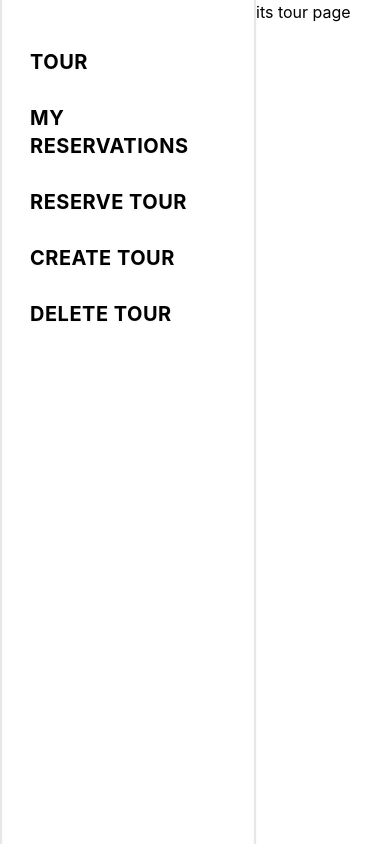
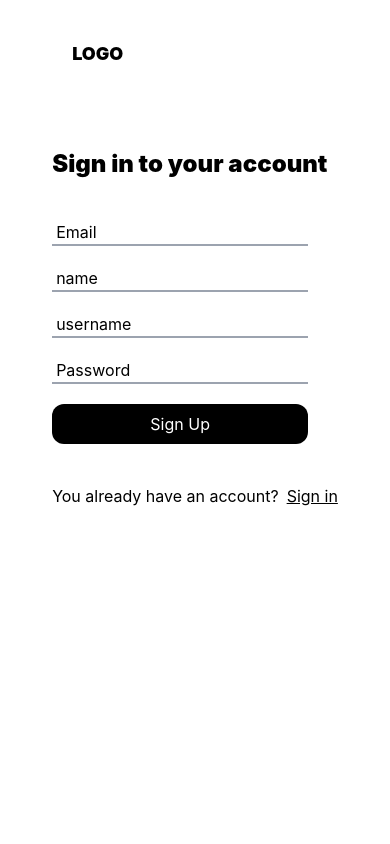
Before and after one commit to NatiDeme/sample-challenge, a React (Create React App) app: page / in a window 390 px wide. Built offline with nearby package versions, Linux system fonts and the light colour scheme.

Commit message:
Add signup and login page

```diff
--- a/public/index.html
+++ b/public/index.html
@@ -3,12 +3,15 @@
   <head>
     <meta charset="utf-8" />
     <link rel="icon" href="%PUBLIC_URL%/favicon.ico" />
+    <link rel="preconnect" href="https://fonts.googleapis.com" />
+    <link rel="preconnect" href="https://fonts.gstatic.com" crossorigin />
+    <link
+      href="https://fonts.googleapis.com/css2?family=Poppins:ital,wght@0,100;0,200;0,300;0,400;0,500;0,600;0,700;0,800;0,900;1,100;1,200;1,300;1,400&display=swap"
+      rel="stylesheet"
+    />
     <meta name="viewport" content="width=device-width, initial-scale=1" />
     <meta name="theme-color" content="#000000" />
-    <meta
-      name="description"
-      content="Web site created using create-react-app"
-    />
+    <meta name="description" content="Web site created using create-react-app" />
     <link rel="apple-touch-icon" href="%PUBLIC_URL%/logo192.png" />
     <!--
       manifest.json provides metadata used when your web app is installed on a
--- a/src/App.js
+++ b/src/App.js
@@ -1,16 +1,21 @@
 import { BrowserRouter as Router, Route, Routes } from 'react-router-dom';
-import Nav from './components/sidenav/sidenav';
-import Tour from './components/pages/tour';
-import Reservation from './components/pages/reservation';
-import Reserve from './components/pages/reserve';
-import CreateTour from './components/pages/new_tour';
-import DeleteTour from './components/pages/delete_tour';
+// import Nav from './components/sidenav/sidenav';
+// import Tour from './components/pages/tour';
+// import Reservation from './components/pages/reservation';
+// import Reserve from './components/pages/reserve';
+// import CreateTour from './components/pages/new_tour';
+// import DeleteTour from './components/pages/delete_tour';
+// import Login from './components/pages/login';
+import Signup from './components/pages/signup';
 
 function App() {
   return (
     <Router>
-      <div className="flex">
-        <div className="border-x-2 h-screen w-64 drop-shadow-sm">
+      <Routes>
+        <Route path="/" element={<Signup />} />
+      </Routes>
+      {/* <div className="flex">
+        <div className="border-x-2 h-screen w-72 drop-shadow-sm">
           <Nav />
         </div>
         <Routes>
@@ -20,7 +25,7 @@ function App() {
           <Route path="/create-tour" element={<CreateTour />} />
           <Route path="/delete-tour" element={<DeleteTour />} />
         </Routes>
-      </div>
+      </div> */}
     </Router>
   );
 }
--- /dev/null
+++ b/src/components/pages/login.js
@@ -0,0 +1,45 @@
+export default function Login() {
+  return (
+    <div className="flex justify-center  lg:justify-between">
+      <div>
+        <p className="text-black text-lg font-black mt-10 ml-5">LOGO</p>
+        <div>
+          <div className="flex flex-col gap-10 mt-20 lg:ml-20">
+            <h2 className="text-2xl font-black">Sign in to your account</h2>
+            <form className="flex flex-col gap-5">
+              <input
+                type="email"
+                placeholder="Email"
+                className="border-b-2 placeholder:text-black placeholder:p-1 border-gray-400 w-64 focus:outline-0"
+              />
+              <input
+                type="text"
+                placeholder="Password"
+                className="border-b-2 placeholder:text-black placeholder:p-1 border-gray-400 w-64 focus:outline-0"
+              />
+              <button
+                type="button"
+                className="bg-black text-white w-64 p-2 rounded-xl hover:bg-white hover:border-2 hover:text-black hover:border-black">
+                {' '}
+                Sign in
+              </button>
+            </form>
+            <div className="flex gap-2 lg:hidden">
+              <p>You dont have an account?</p>
+              <p className="underline">Sign Up</p>
+            </div>
+          </div>
+        </div>
+      </div>
+      <div className="login w-[45rem] rounded-3xl h-[56rem] my-5 mr-14 hidden lg:block">
+        <div className="flex justify-end mr-5">
+          <button
+            type="button"
+            className="bg-white text-black p-3 rounded-xl mt-5 hover:bg-black hover:text-white hover:border-2 hover:border-white">
+            Sign Up
+          </button>
+        </div>
+      </div>
+    </div>
+  );
+}
--- /dev/null
+++ b/src/components/pages/signup.js
@@ -0,0 +1,55 @@
+export default function Signup() {
+  return (
+    <div className="flex justify-center  lg:justify-between">
+      <div>
+        <p className="text-black text-lg font-black mt-10 ml-5">LOGO</p>
+        <div>
+          <div className="flex flex-col gap-10 mt-20 lg:ml-20">
+            <h2 className="text-2xl font-black">Sign in to your account</h2>
+            <form className="flex flex-col gap-5">
+              <input
+                type="email"
+                placeholder="Email"
+                className="border-b-2 placeholder:text-black placeholder:p-1 border-gray-400 w-64 focus:outline-0"
+              />
+              <input
+                type="text"
+                placeholder="name"
+                className="border-b-2 placeholder:text-black placeholder:p-1 border-gray-400 w-64 focus:outline-0"
+              />
+              <input
+                type="text"
+                placeholder="username"
+                className="border-b-2 placeholder:text-black placeholder:p-1 border-gray-400 w-64 focus:outline-0"
+              />
+              <input
+                type="text"
+                placeholder="Password"
+                className="border-b-2 placeholder:text-black placeholder:p-1 border-gray-400 w-64 focus:outline-0"
+              />
+              <button
+                type="button"
+                className="bg-black text-white w-64 p-2 rounded-xl hover:bg-white hover:border-2 hover:text-black hover:border-black">
+                {' '}
+                Sign Up
+              </button>
+            </form>
+            <div className="flex gap-2 lg:hidden">
+              <p>You already have an account?</p>
+              <p className="underline">Sign in</p>
+            </div>
+          </div>
+        </div>
+      </div>
+      <div className="login w-[45rem] rounded-3xl h-[56rem] my-5 mr-14 hidden lg:block">
+        <div className="flex justify-end mr-5">
+          <button
+            type="button"
+            className="bg-white text-black p-3 rounded-xl mt-5 hover:bg-black hover:text-white hover:border-2 hover:border-white">
+            Sign in
+          </button>
+        </div>
+      </div>
+    </div>
+  );
+}
--- a/src/components/pages/tour.js
+++ b/src/components/pages/tour.js
@@ -1,8 +1,11 @@
 function Tour() {
   return (
-    <div>
-      <p>its tour page</p>
-    </div>
+    <>
+      <div className="w-full flex flex-col items-center pt-5">
+        <p className="text-3xl font-black">Latest Tours</p>
+        <p>Please select a Tour</p>
+      </div>
+    </>
   );
 }
 
--- a/src/index.css
+++ b/src/index.css
@@ -4,14 +4,19 @@
 
 body {
   margin: 0;
-  font-family: -apple-system, BlinkMacSystemFont, "Segoe UI", "Roboto", "Oxygen",
-    "Ubuntu", "Cantarell", "Fira Sans", "Droid Sans", "Helvetica Neue",
-    sans-serif;
+  font-family: -apple-system, BlinkMacSystemFont, 'Segoe UI', 'Roboto', 'Oxygen', 'Ubuntu',
+    'Cantarell', 'Fira Sans', 'Droid Sans', 'Helvetica Neue', sans-serif;
   -webkit-font-smoothing: antialiased;
   -moz-osx-font-smoothing: grayscale;
 }
 
 code {
-  font-family: source-code-pro, Menlo, Monaco, Consolas, "Courier New",
-    monospace;
+  font-family: source-code-pro, Menlo, Monaco, Consolas, 'Courier New', monospace;
 }
+
+.login {
+  background-image: url('./images/travel-login.jpg');
+  background-repeat: no-repeat;
+  background-position: center;
+  background-size: cover;
+}
--- a/tailwind.config.js
+++ b/tailwind.config.js
@@ -1,8 +1,8 @@
 /** @type {import('tailwindcss').Config} */
 module.exports = {
-  content: ["./src/**/*.{js,jsx,ts,tsx}"],
+  content: ['./src/**/*.{js,jsx,ts,tsx}'],
   theme: {
-    extend: {},
+    extend: {}
   },
-  plugins: [],
+  plugins: []
 };
```
Also changed, not shown: 1 other file (tests, documents, lock files or other folders).
